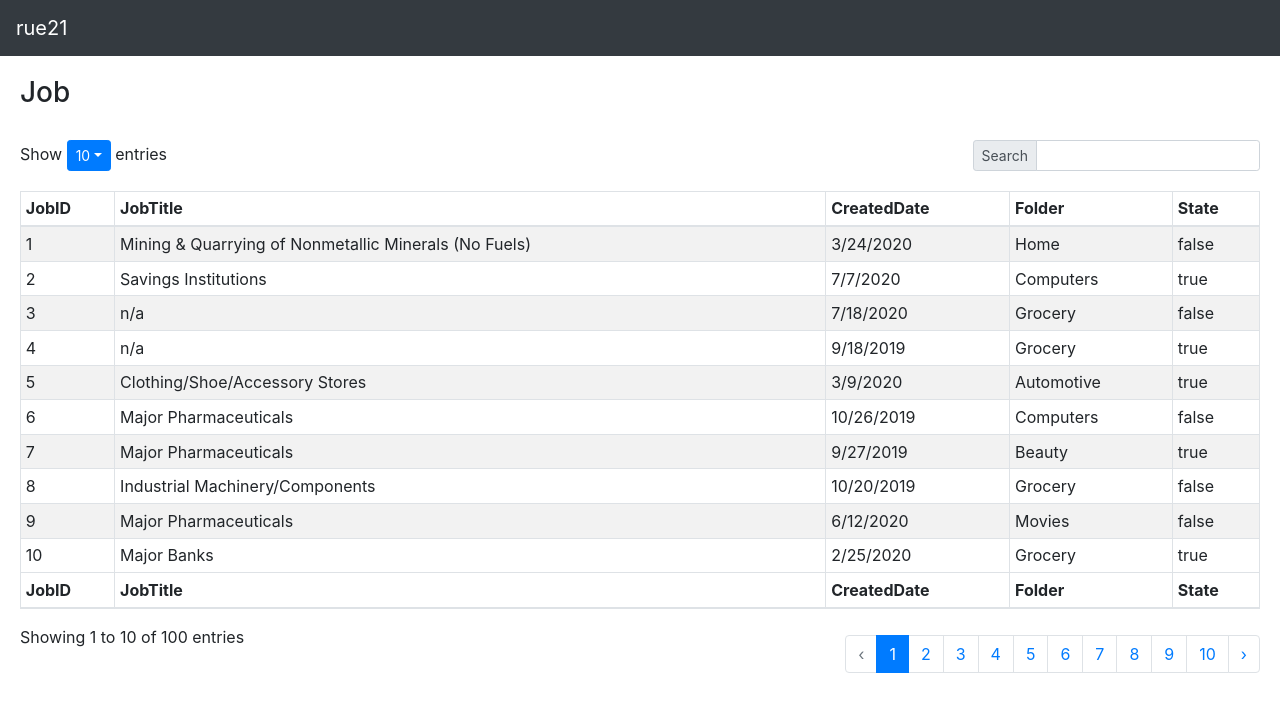
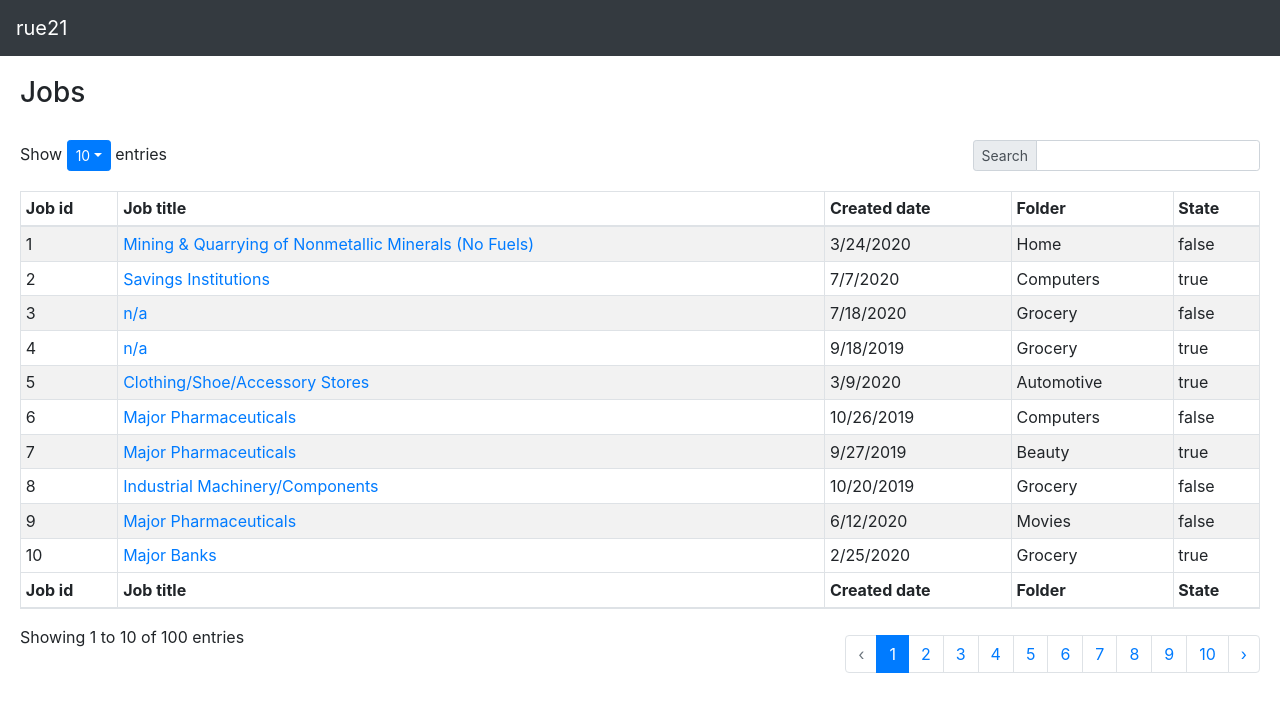
Before and after one commit to kneekicka/rue21, a React (Create React App) app: page /jobs in a window 1280 px wide. Shown: the top 712 px of the page. Built offline with nearby package versions, Linux system fonts and the light colour scheme.

Commit message:
Link adjustments

```diff
--- a/src/Components/Candidate/Candidate.css
+++ /dev/null
@@ -1,3 +0,0 @@
-.candidate-clickable {
-  cursor: pointer
-}
--- a/src/Components/Candidate/Candidate.tsx
+++ b/src/Components/Candidate/Candidate.tsx
@@ -1,11 +1,10 @@
 import React from "react";
 import { useHistory } from "react-router-dom";
-import "./Candidate.css";
 
 const Candidate = (props: any) => {
   const history = useHistory();
-  const handleOnClick = () => {
-    console.log("Person name clicked");
+  const handleOnClick = (e) => {
+    e.preventDefault();
     history.push(`/person-profile/${props.candidate.personId}`, {
       id: props.candidate.personId,
     });
@@ -14,8 +13,10 @@ const Candidate = (props: any) => {
   return (
     <tr>
       <td>{props.candidate.personId}</td>
-      <td className="candidate-clickable" onClick={handleOnClick}>
-        {props.candidate.fullName}
+      <td>
+        <a href="#" onClick={handleOnClick}>
+          {props.candidate.fullName}
+        </a>
       </td>
       <td>{props.candidate.appliedDate}</td>
       <td>{props.candidate.status}</td>
--- a/src/Components/JobItem/JobItem.css
+++ /dev/null
@@ -1,3 +0,0 @@
-.job-clickable {
-  cursor: pointer
-}
--- a/src/Components/JobItem/JobItem.tsx
+++ b/src/Components/JobItem/JobItem.tsx
@@ -1,19 +1,20 @@
 import React from "react";
 import { useHistory } from "react-router-dom";
-import "./JobItem.css";
 
 const JobItem = (props: any) => {
   const history = useHistory();
-  const handleOnClick = () => {
-    console.log("Job title clicked");
+  const handleOnClick = (e) => {
+    e.preventDefault();
     history.push(`/job-profile/${props.job.jobId}`, { id: props.job.jobId });
   };
 
   return (
     <tr>
       <td>{props.job.jobId}</td>
-      <td className="job-clickable" onClick={handleOnClick}>
-        {props.job.jobTitle}
+      <td>
+        <a href="#" onClick={handleOnClick}>
+          {props.job.jobTitle}
+        </a>
       </td>
       <td>{props.job.createdDate}</td>
       <td>{props.job.folder}</td>
--- a/src/Components/JobSingleCandidates/JobSIngleCandidates.tsx
+++ b/src/Components/JobSingleCandidates/JobSIngleCandidates.tsx
@@ -1,7 +1,6 @@
 import React, { useState, useEffect } from "react";
 import { Table } from "react-bootstrap";
 import Candidate from "../Candidate/Candidate";
-import mockedJobs from "../../MockData/jobs";
 
 const JobSingleCandidates = (props: any) => {
   return (
--- a/src/Components/JobSingleDetail/JobSIngleDetail.tsx
+++ b/src/Components/JobSingleDetail/JobSIngleDetail.tsx
@@ -32,7 +32,9 @@ const JobSingleDetail = (props: any) => {
         <ListGroup.Item>External id: {props.job.externalId}</ListGroup.Item>
         <ListGroup.Item>Folder: {props.job.folder}</ListGroup.Item>
         <ListGroup.Item>Street: {props.job.street}</ListGroup.Item>
-        <ListGroup.Item>Street 2: {props.job.street2}</ListGroup.Item>
+        {props.job.street2 && (
+          <ListGroup.Item>Street 2: {props.job.street2}</ListGroup.Item>
+        )}
         <ListGroup.Item>City: {props.job.city}</ListGroup.Item>
         <ListGroup.Item>Zip: {props.job.zip}</ListGroup.Item>
         <ListGroup.Item>State: {props.job.state}</ListGroup.Item>
--- a/src/Components/Person/Person.tsx
+++ b/src/Components/Person/Person.tsx
@@ -1,12 +1,23 @@
 import React from "react";
+import { useHistory } from "react-router-dom";
 
 const Person = (props: any) => {
+  const history = useHistory();
+  const handleOnClick = (e) => {
+    e.preventDefault();
+    history.push(`/person-profile/${props.person.personId}`);
+  };
+
   return (
     <tr>
       <td>{props.person.personId}</td>
       <td>{props.person.externalId}</td>
       <td>{props.person.folder}</td>
-      <td>{props.person.name}</td>
+      <td>
+        <a href="#" onClick={handleOnClick}>
+          {props.person.name}
+        </a>
+      </td>
       <td>{props.person.email}</td>
       <td>{props.person.state.toString()}</td>
     </tr>
--- a/src/Components/PersonSingleDetail/PersonSIngleDetail.tsx
+++ b/src/Components/PersonSingleDetail/PersonSIngleDetail.tsx
@@ -10,11 +10,21 @@ const PersonSingleDetail = (props: any) => {
         <ListGroup.Item>External id: {props.person.externalId}</ListGroup.Item>
         <ListGroup.Item>Folder: {props.person.folder}</ListGroup.Item>
         <ListGroup.Item>First name: {props.person.firstName}</ListGroup.Item>
-        <ListGroup.Item>Middle name: {props.person.middleName}</ListGroup.Item>
+        {props.person.middleName && (
+          <ListGroup.Item>
+            Middle name: {props.person.middleName}
+          </ListGroup.Item>
+        )}
         <ListGroup.Item>Last name: {props.person.lastName}</ListGroup.Item>
         <ListGroup.Item>Email: {props.person.email}</ListGroup.Item>
         <ListGroup.Item>Gender: {props.person.gender}</ListGroup.Item>
         <ListGroup.Item>Race: {props.person.race}</ListGroup.Item>
+        {props.person.disability && (
+          <ListGroup.Item>Disability: {props.person.disability}</ListGroup.Item>
+        )}
+        {props.person.veteran && (
+          <ListGroup.Item>Veteran: {props.person.veteran}</ListGroup.Item>
+        )}
         <ListGroup.Item>
           Created date: {props.person.createdDate}
         </ListGroup.Item>
@@ -22,6 +32,9 @@ const PersonSingleDetail = (props: any) => {
           Updated date: {props.person.updatedDate}
         </ListGroup.Item>
         <ListGroup.Item>Street: {props.person.street}</ListGroup.Item>
+        {props.person.street2 && (
+          <ListGroup.Item>Street 2: {props.person.street2}</ListGroup.Item>
+        )}
         <ListGroup.Item>City: {props.person.city}</ListGroup.Item>
         <ListGroup.Item>Zip: {props.person.zip}</ListGroup.Item>
         <ListGroup.Item>Country: {props.person.country}</ListGroup.Item>
--- a/src/Components/Workflow/Workflow.tsx
+++ b/src/Components/Workflow/Workflow.tsx
@@ -4,16 +4,19 @@ import "./Workflow.css";
 
 const Workflow = (props: any) => {
   const history = useHistory();
-  const handleOnClick = () => {
+  const handleOnClick = (e) => {
+    e.preventDefault();
     history.push(`/job-profile/${props.workflow.jobId}`);
   };
 
   return (
     <tr>
-      <td className="Workflow-clickable" onClick={handleOnClick}>
-        {props.workflow.jobId}
+      <td>{props.workflow.jobId}</td>
+      <td>
+        <a href="#" onClick={handleOnClick}>
+          {props.workflow.jobTitle}
+        </a>
       </td>
-      <td>{props.workflow.jobTitle}</td>
       <td>{props.workflow.appliedDate}</td>
       <td>{props.workflow.status}</td>
     </tr>
--- a/src/Containers/Job/Job.tsx
+++ b/src/Containers/Job/Job.tsx
@@ -77,7 +77,7 @@ const Job = () => {
 
   return (
     <div className="Job">
-      <h3>Job</h3>
+      <h3>Jobs</h3>
       <Row>
         <Col sm={9}>
           <div className="Job-title">
@@ -105,9 +105,9 @@ const Job = () => {
       <Table className="Job-table" size="sm" striped bordered hover>
         <thead>
           <tr>
-            <th>JobID</th>
-            <th>JobTitle</th>
-            <th>CreatedDate</th>
+            <th>Job id</th>
+            <th>Job title</th>
+            <th>Created date</th>
             <th>Folder</th>
             <th>State</th>
           </tr>
@@ -119,9 +119,9 @@ const Job = () => {
         </tbody>
         <thead>
           <tr>
-            <th>JobID</th>
-            <th>JobTitle</th>
-            <th>CreatedDate</th>
+            <th>Job id</th>
+            <th>Job title</th>
+            <th>Created date</th>
             <th>Folder</th>
             <th>State</th>
           </tr>
--- a/src/Containers/People/People.tsx
+++ b/src/Containers/People/People.tsx
@@ -20,7 +20,7 @@ const People = () => {
   useEffect(() => {
     const fetchPeople = async () => {
       setLoading(true);
-      const res = location.state.people;
+      const res = mockedPeople;
       setPeople(res);
       setDisplayPeople(res);
       setLoading(false);
@@ -109,8 +109,8 @@ const People = () => {
       <Table className="People-table" size="sm" striped bordered hover>
         <thead>
           <tr>
-            <th>PersonID</th>
-            <th>ExternalID</th>
+            <th>Person id</th>
+            <th>External id</th>
             <th>Folder</th>
             <th>Name</th>
             <th>Email</th>
@@ -124,8 +124,8 @@ const People = () => {
         </tbody>
         <thead>
           <tr>
-            <th>PersonID</th>
-            <th>ExternalID</th>
+            <th>Person id</th>
+            <th>External id</th>
             <th>Folder</th>
             <th>Name</th>
             <th>Email</th>
--- a/src/MockData/person.ts
+++ b/src/MockData/person.ts
@@ -430,9 +430,12 @@ const mockedPerson = {
   email: "something@email.me",
   gender: "Male",
   race: "White (Not Hispanic or Latino)",
+  disability: null,
+  veteran: null,
   createdDate: "2020-08-09",
   updatedDate: "2020-08-09",
   street: "Some Street 123",
+  street2: null,
   zip: "33212",
   city: "Florence",
   country: "United States",
```
